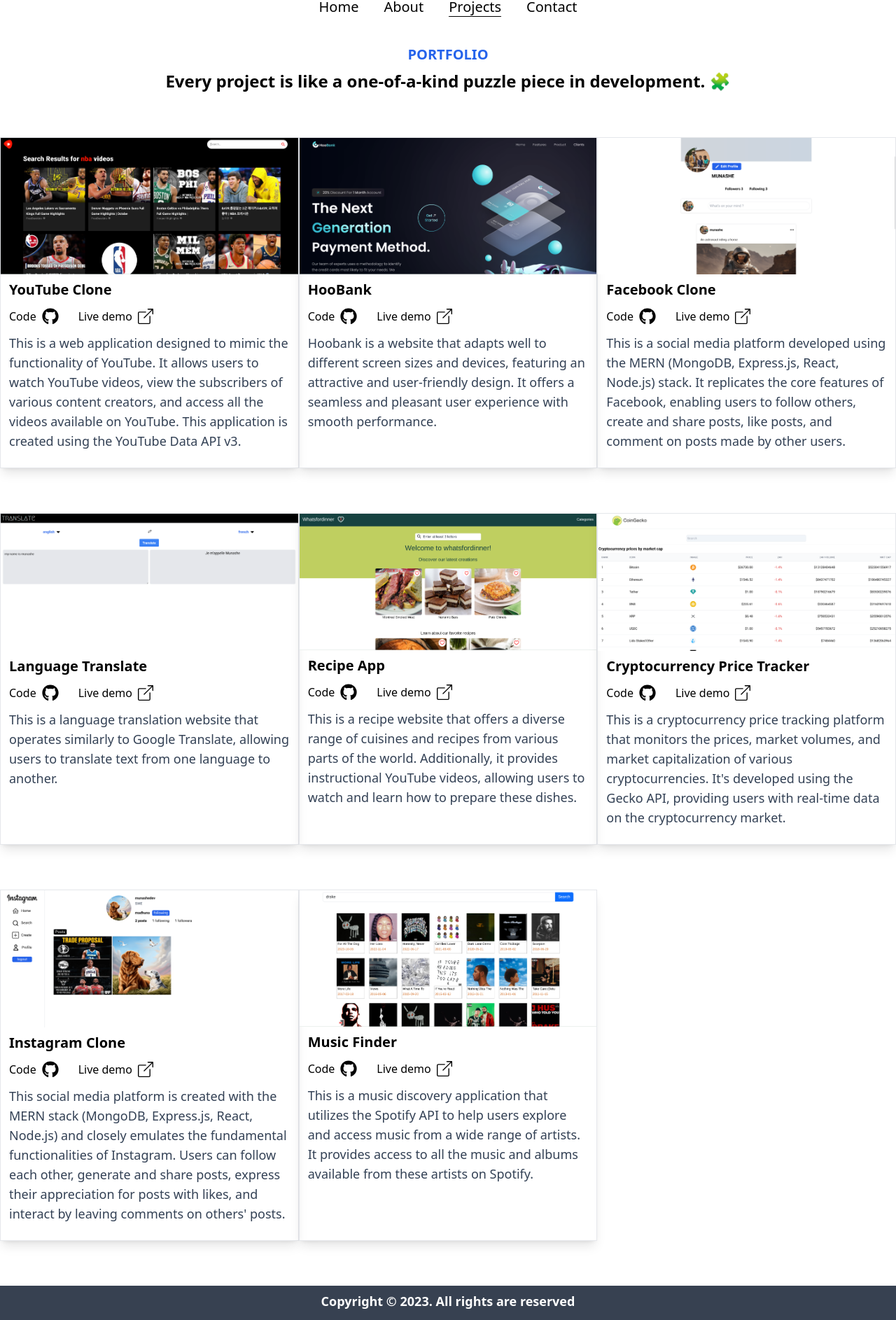
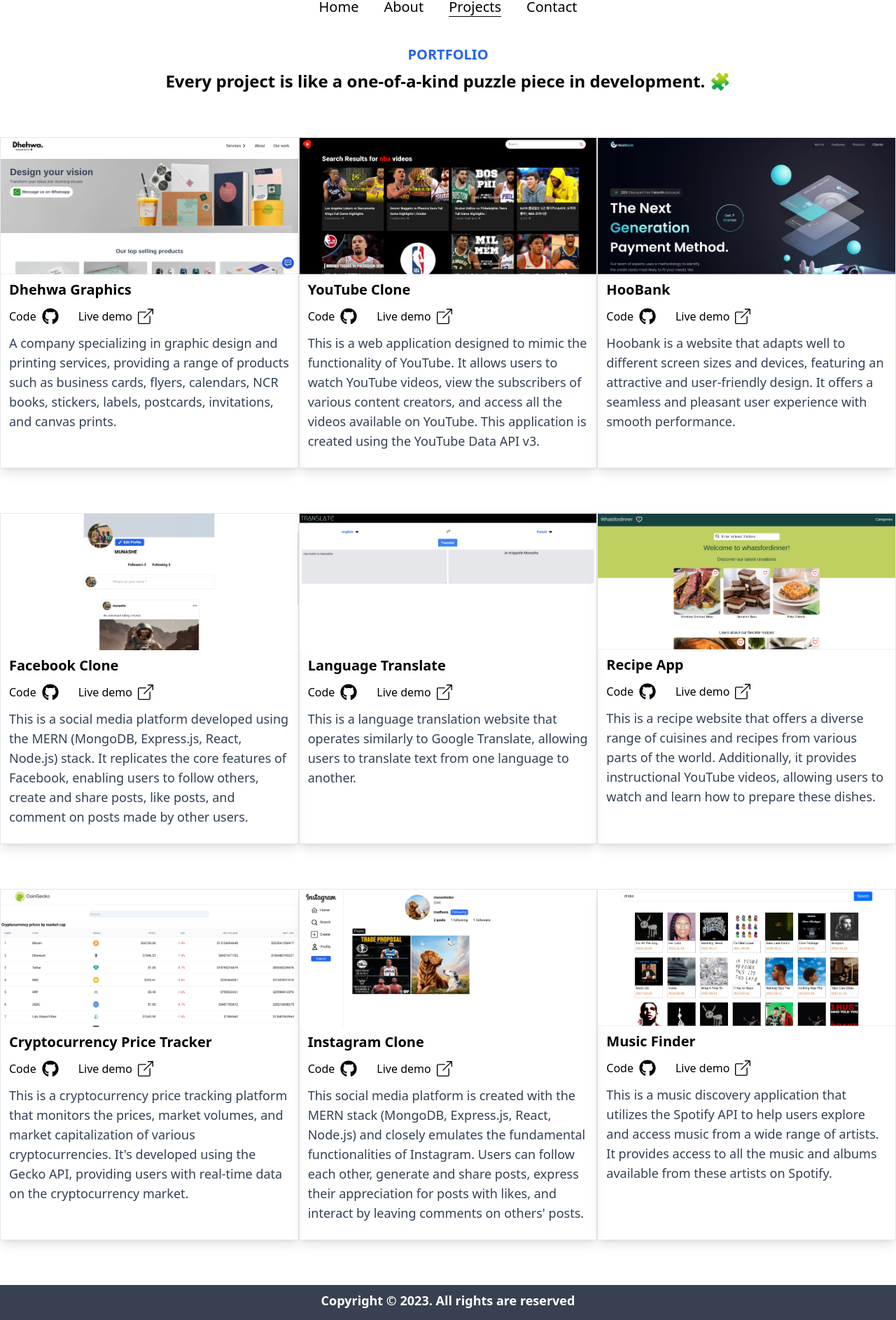
Before and after one commit to munashex/Munashe.dev, a React (Vite) app: page /projects in a window 1280 px wide. Shown: the part 97-1983 px from the top of the page at 70% size. Built offline with nearby package versions, Linux system fonts and the light colour scheme; what tailwindcss-animated would draw is missing.

Commit message:
adding another project

```diff
--- a/src/components/Footer.jsx
+++ b/src/components/Footer.jsx
@@ -4,14 +4,14 @@
 
 function Footer() {
   return (
-   <div className="bg-gray-700 p-2 text-white mt-8 flex-col space-y-4 animate-fade-down animate-delay-1000">
+   <footer className="bg-gray-700  p-2 text-white mt-8 flex-col space-y-4 animate-fade-down animate-delay-1000">
    <h1 class="text-sm md:text-lg font-bold text-center">Copyright © 2023. All rights are reserved</h1>
 
    <div className="flex justify-center gap-x-5">
             <a href="https://github.com/munashex" className="hover:text-blue-600"><BsGithub size={30} /></a>
             <a href="https://instagram.com/munashedev" className="hover:text-blue-600"><FiInstagram size={30} /></a>
           </div>
-   </div>
+   </footer>
   )
 }
 
--- a/src/data/projects.js
+++ b/src/data/projects.js
@@ -6,9 +6,17 @@
 import crypto from '../images/projects/cryptocurrency.png';
 import instagram from '../images/projects/instagramClone.png';
 import musicfinder from '../images/projects/musicfinder.png';
+import dhehwa from '../images/projects/dhehwagraphics.png'
 
 
 export const Portfolio = [
+  {
+  name: "Dhehwa Graphics",
+  image: dhehwa,
+  live: "https://dhehwagraphics.vercel.app/",
+  github: "https://github.com/munashex/Dhehwa-Graphics",
+  description: "A company specializing in graphic design and printing services, providing a range of products such as business cards, flyers, calendars, NCR books, stickers, labels, postcards, invitations, and canvas prints."
+  },
   {
     name: 'YouTube Clone',
     image: youtube,
```
Also changed, not shown: src/images/projects/dhehwagraphics.png (added).
